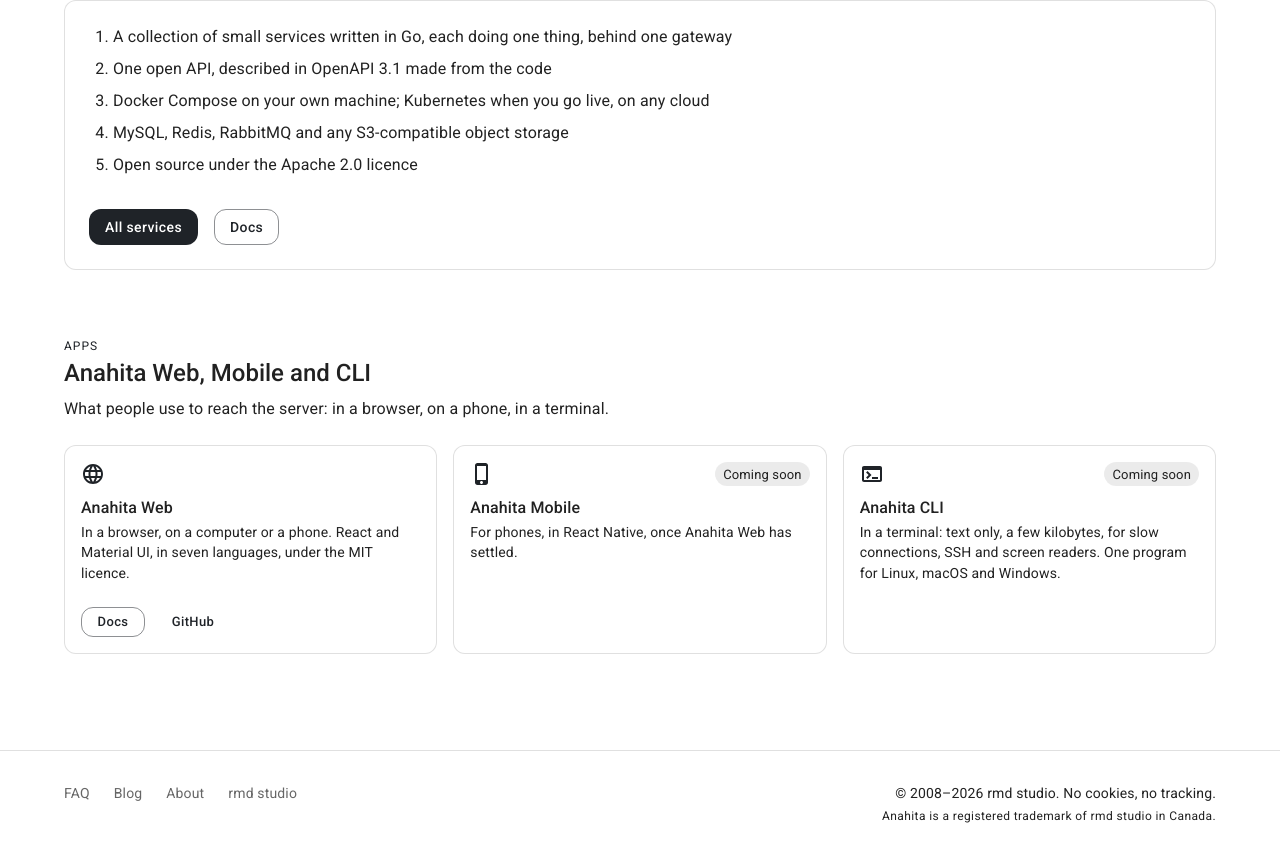
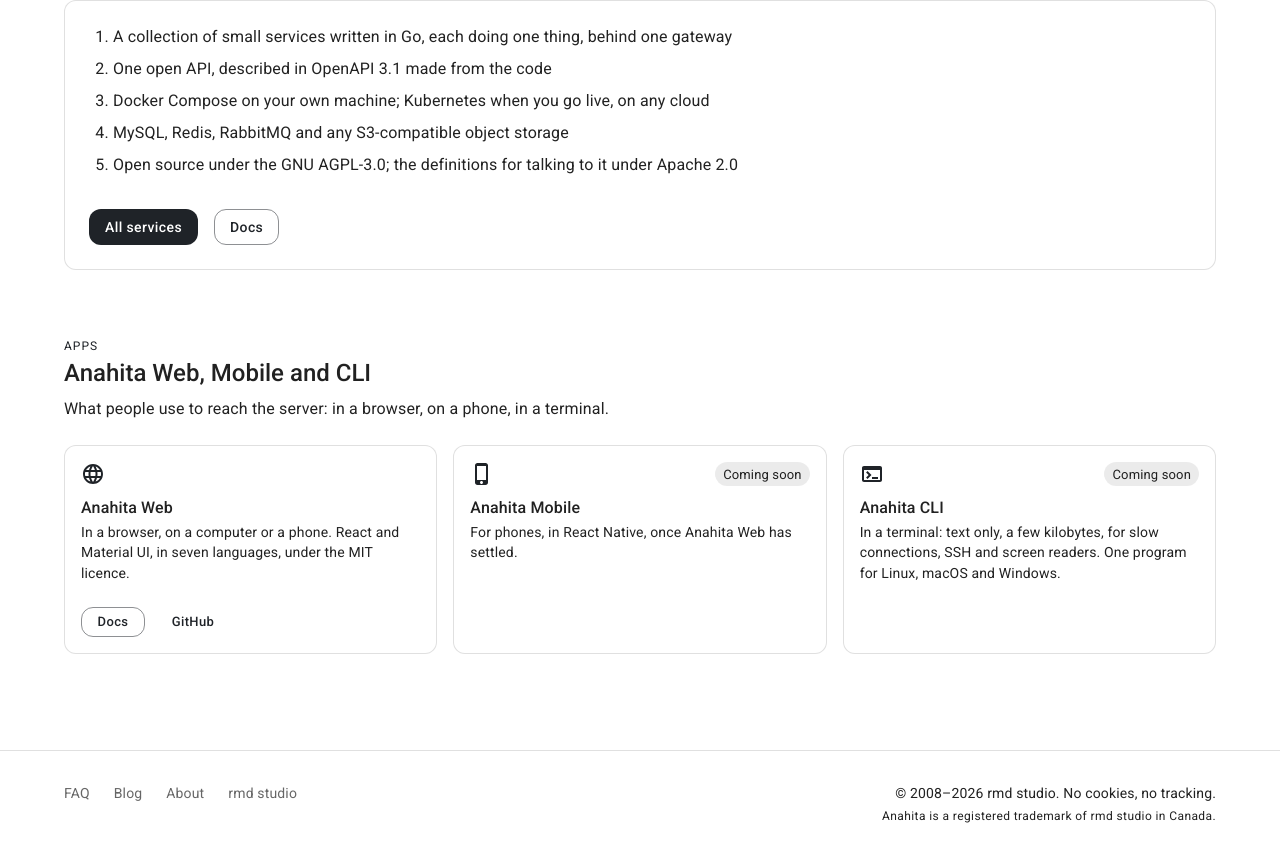
Before and after one commit to anahitasocial/anahita.io, a Next.js app: page /products in a window 1280 px wide. Shown: the part 1302-2161 px from the top of the page. Built offline with nearby package versions, Linux system fonts and the light colour scheme; what @mui/material-nextjs would draw is missing.

Commit message:
licences - the services AGPL-3.0, the definitions for talking to them Apache 2.0
- changed: the FAQ's licences and the services' product facts

```diff
--- a/src/data/faq.js
+++ b/src/data/faq.js
@@ -60,6 +60,6 @@
   {
     id: 'licences',
     question: 'What are the licences?',
-    answer: `Anahita Services is under the Apache 2.0 licence, and Anahita Web under the MIT licence. This website's code is under the MIT licence, and its words and pictures under Creative Commons Attribution 4.0. The name Anahita and its logo are under neither: Anahita is a registered trademark of rmd studio in Canada, and the name and logo may not be used to present anything as Anahita's own. Everything is © rmd studio.`,
+    answer: `Anahita Services is under the GNU AGPL-3.0: anyone may run, change and share it, and whoever runs a changed version for others offers those people its source. The definitions of the calls between its services are under the Apache 2.0 licence, so that anyone can build services of their own that talk to Anahita, in any language and under any licence. Anahita Web is under the MIT licence. This website's code is under the MIT licence, and its words and pictures under Creative Commons Attribution 4.0. The name Anahita and its logo are under neither: Anahita is a registered trademark of rmd studio in Canada, and the name and logo may not be used to present anything as Anahita's own. Everything is © rmd studio.`,
   },
 ];
--- a/src/data/products.js
+++ b/src/data/products.js
@@ -10,7 +10,7 @@
     'One open API, described in OpenAPI 3.1 made from the code',
     'Docker Compose on your own machine; Kubernetes when you go live, on any cloud',
     'MySQL, Redis, RabbitMQ and any S3-compatible object storage',
-    'Open source under the Apache 2.0 licence',
+    'Open source under the GNU AGPL-3.0; the definitions for talking to it under Apache 2.0',
   ],
 };
 
```
